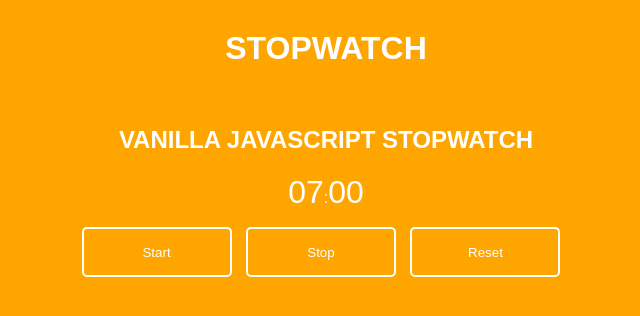
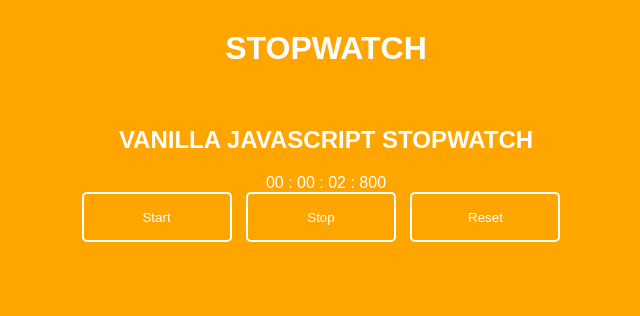
Before and after one commit to anjalipaswan18/javaScript-assignment, a plain HTML site: page index.html in a window 1280 px wide. Both pictures are taken after a click on the button "Start". Shown: the whole page, without its empty margins (314-954 px from the left). Drawn offline with Linux system fonts and the light colour scheme.

Commit message:
done-stopwatch

```diff
--- a/index.html
+++ b/index.html
@@ -12,10 +12,14 @@
       <h1>STOPWATCH</h1>
       <br />
       <h2>VANILLA JAVASCRIPT STOPWATCH</h2>
-      <p><span id="seconds">00</span>:<span id="tens">00</span></p>
-      <button id="button-start">Start</button>
-      <button id="button-stop">Stop</button>
-      <button id="button-reset">Reset</button>
+
+      <div class="timerDisplay">00 : 00 : 00 : 000</div>
+
+      <div class="buttons">
+        <button id="startTimer">Start</button>
+        <button id="pauseTimer">Stop</button>
+        <button id="resetTimer">Reset</button>
+      </div>
       <script src="index.js"></script>
     </div>
   </body>
--- a/index.js
+++ b/index.js
@@ -1,42 +1,48 @@
-var seconds = 00;
-var tens = 00;
-var appendTens = document.getElementById("tens");
-var appendSeconds = document.getElementById("seconds");
-var Start = document.getElementById("button-start");
-var Stop = document.getElementById("button-stop");
-var Reset = document.getElementById("button-reset");
-var interval;
-function startTimer() {
-  tens++;
-  if (tens < 9) {
-    appendTens.innerHTML = "0" + tens;
+let [milliseconds, seconds, minutes, hours] = [0, 0, 0, 0];
+let timerRef = document.querySelector(".timerDisplay");
+let int = null;
+
+document.getElementById("startTimer").addEventListener("click", () => {
+  if (int !== null) {
+    clearInterval(int);
   }
-  if (tens > 9) {
-    appendTens.innerHTML = tens;
+  int = setInterval(displayTimer, 10);
+});
+
+document.getElementById("pauseTimer").addEventListener("click", () => {
+  clearInterval(int);
+});
+
+document.getElementById("resetTimer").addEventListener("click", () => {
+  clearInterval(int);
+  [milliseconds, seconds, minutes, hours] = [0, 0, 0, 0];
+  timerRef.innerHTML = "00 : 00 : 00 : 000 ";
+});
+
+function displayTimer() {
+  milliseconds += 10;
+  if (milliseconds == 1000) {
+    milliseconds = 0;
+    seconds++;
+    if (seconds == 60) {
+      seconds = 0;
+      minutes++;
+      if (minutes == 60) {
+        minutes = 0;
+        hours++;
+      }
+    }
   }
-  if (tens > 99) {
-    seconds++;
-    appendSeconds.innerHTML = "0" + seconds;
-    tens = 0;
-    appendTens.innerHTML = "0" + 0;
-  }
-  if (seconds > 9) {
-    appendSeconds.innerHTML = seconds;
-  }
+
+  let h = hours < 10 ? "0" + hours : hours;
+  let m = minutes < 10 ? "0" + minutes : minutes;
+  let s = seconds < 10 ? "0" + seconds : seconds;
+  let ms =
+    milliseconds < 10
+      ? "00" + milliseconds
+      : milliseconds < 100
+      ? "0" + milliseconds
+      : milliseconds;
+
+  timerRef.innerHTML = ` ${h} : ${m} : ${s} : ${ms}`;
 }
-Start.onclick = function () {
-  console.log("start");
-  interval = setInterval(startTimer);
-};
-Stop.onclick = function () {
-  console.log("stop");
-  clearInterval(interval);
-};
-Reset.onclick = function () {
-  console.log("reset");
-  clearInterval(interval);
-  tens = "00";
-  seconds = "00";
-  appendSeconds.innerHTML = seconds;
-  appendTens.innerText = tens;
-};
--- a/style.css
+++ b/style.css
@@ -14,6 +14,8 @@ h1 h2 h3 {
   font-weight: 100;
   text-transform: a capitalize;
 }
+#hours,
+#minutes,
 #seconds,
 #tens {
   font-size: 2em;
```
